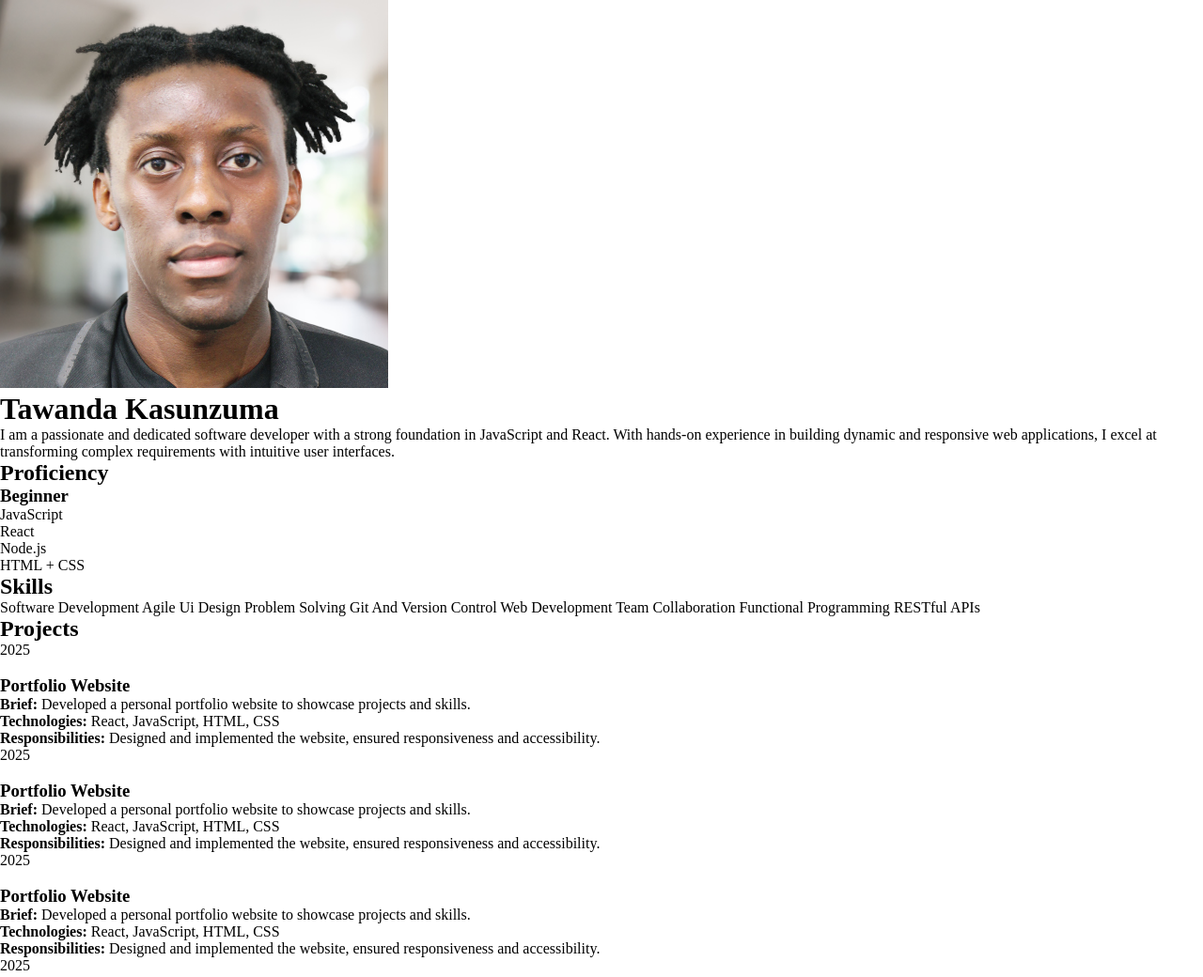
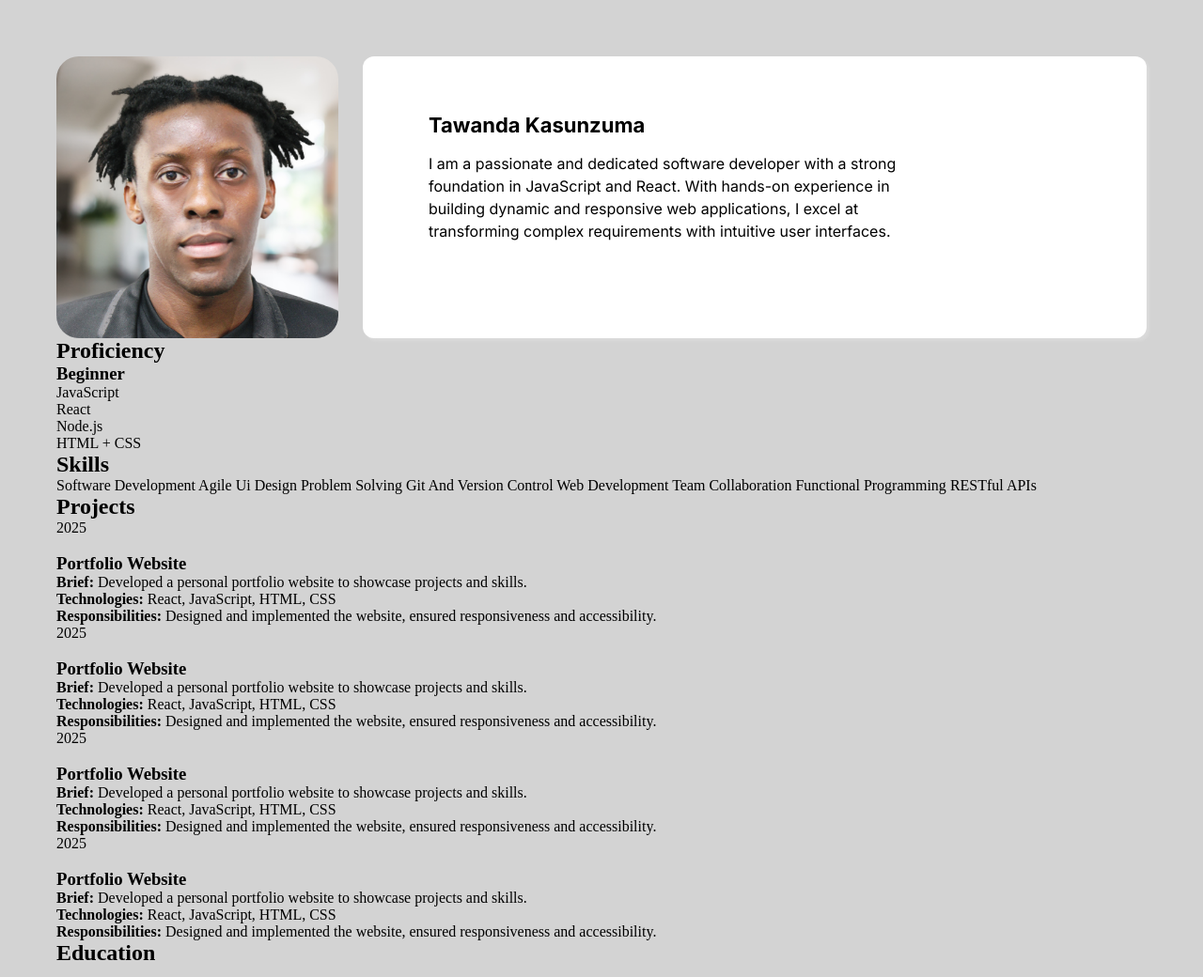
Before and after one commit to tawandakasunzuma/TAWKAS25106_FTO2502_A1_TawandaKasunzuma_SDF_Portfolio_Piece, a plain HTML site: page index.html in a window 1280 px wide. Shown: the top 1040 px of the page at 94% size. Drawn offline with Linux system fonts and the light colour scheme.

Commit message:
add header styles to css file

```diff
--- a/styles.css
+++ b/styles.css
@@ -3,3 +3,46 @@
     padding: 0;
     margin: 0;
 }
+
+body {
+    background-color: lightgrey;
+    padding: 3.75rem;
+}
+
+header {
+    display: grid;
+    gap: 1.625rem;
+    grid-template-columns: repeat(4, 1fr);
+}
+
+.profile-picture {
+    grid-column: span 1;
+    border-radius: 1.5rem;
+    width: 18.75rem;
+    height: 18.75rem;
+}
+
+.profile-section {
+    grid-column: span 3;
+    background-color: #FFFFFF;
+    padding: 3.75rem 4.375rem;
+    border-radius: 0.75rem;
+    box-shadow: 3px 3px 3px #DADADA;
+    height: 18.75rem;
+    font-family: "Inter", sans-serif;
+}
+
+.full-name {
+    font-weight: bold;
+    font-size: 1.375rem;
+    color: #000;
+    text-align: left;
+    margin-bottom: 1rem;
+}
+
+.bio-text {
+    font-size: 1rem;
+    font-weight: 400;
+    line-height: 1.5rem;
+    max-width: 32.5rem;
+}
```
